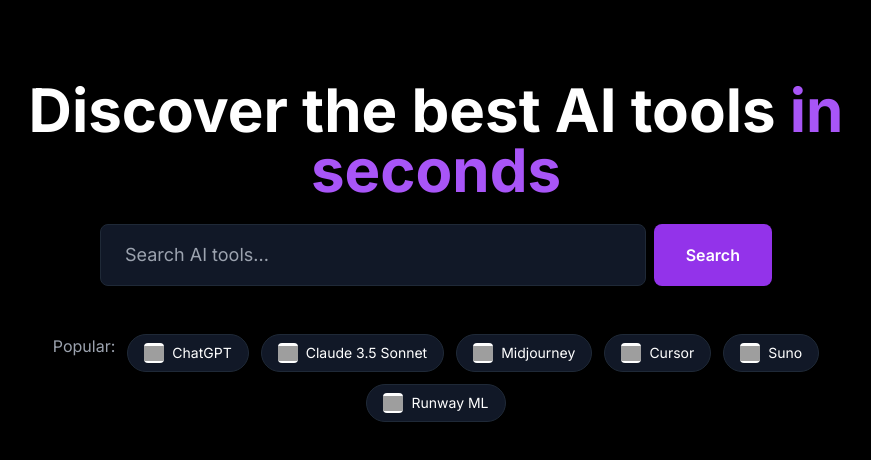
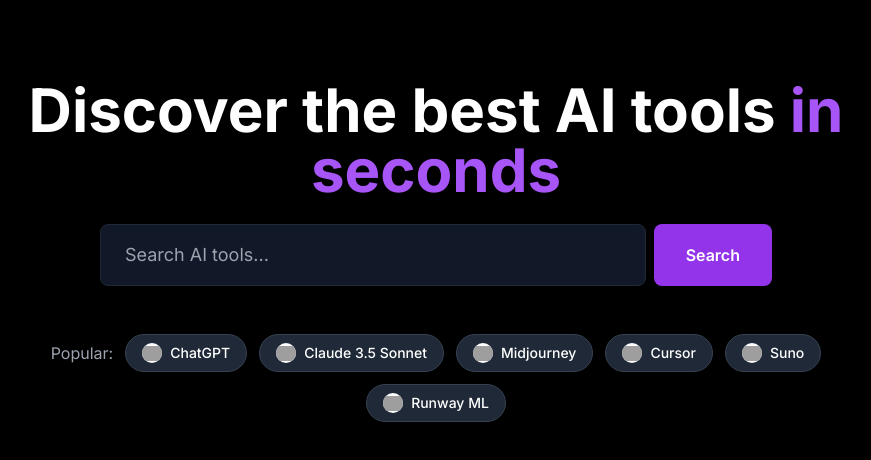
Before and after one commit to nathanMub/ai-tracker, a Next.js app: page / in a window 1280 px wide. Shown: the top 460 px of the page, without its empty margins (204-1075 px from the left). Built offline with nearby package versions, Linux system fonts and the light colour scheme; grey boxes are pictures that could not be loaded.

Commit message:
Update popular tools section styling and layout

```diff
--- a/app/page.tsx
+++ b/app/page.tsx
@@ -43,7 +43,7 @@
           </div>
         </form>
 
-        <div className="flex flex-wrap gap-3 justify-center">
+        <div className="flex flex-wrap gap-3 justify-center items-center">
           <span className="text-gray-400">Popular:</span>
           {popularTools.map(id => {
             const tool = tools.find(t => t.id === id)
@@ -52,17 +52,17 @@
               <Link
                 key={id}
                 href={`/tools?search=${tool.name}`}
-                className="flex items-center gap-2 bg-gray-900 border border-gray-800 px-4 py-2 rounded-full hover:border-purple-500 transition"
+                className="flex items-center gap-2 bg-gray-800 hover:bg-gray-700 px-4 py-2 rounded-full transition border border-gray-700 hover:border-purple-500"
               >
                 <img
                   src={tool.logo}
                   alt={tool.name}
-                  className="w-5 h-5 rounded object-contain bg-white"
+                  className="w-5 h-5 rounded-full object-contain bg-white"
                   onError={(e) => {
-                    e.currentTarget.style.display = 'none'
+                    e.currentTarget.src = `https://ui-avatars.com/api/?name=${tool.name}&background=8b5cf6&color=fff&size=32`
                   }}
                 />
-                <span className="text-sm">{tool.name}</span>
+                <span className="text-sm font-medium">{tool.name}</span>
               </Link>
             )
           })}
```
